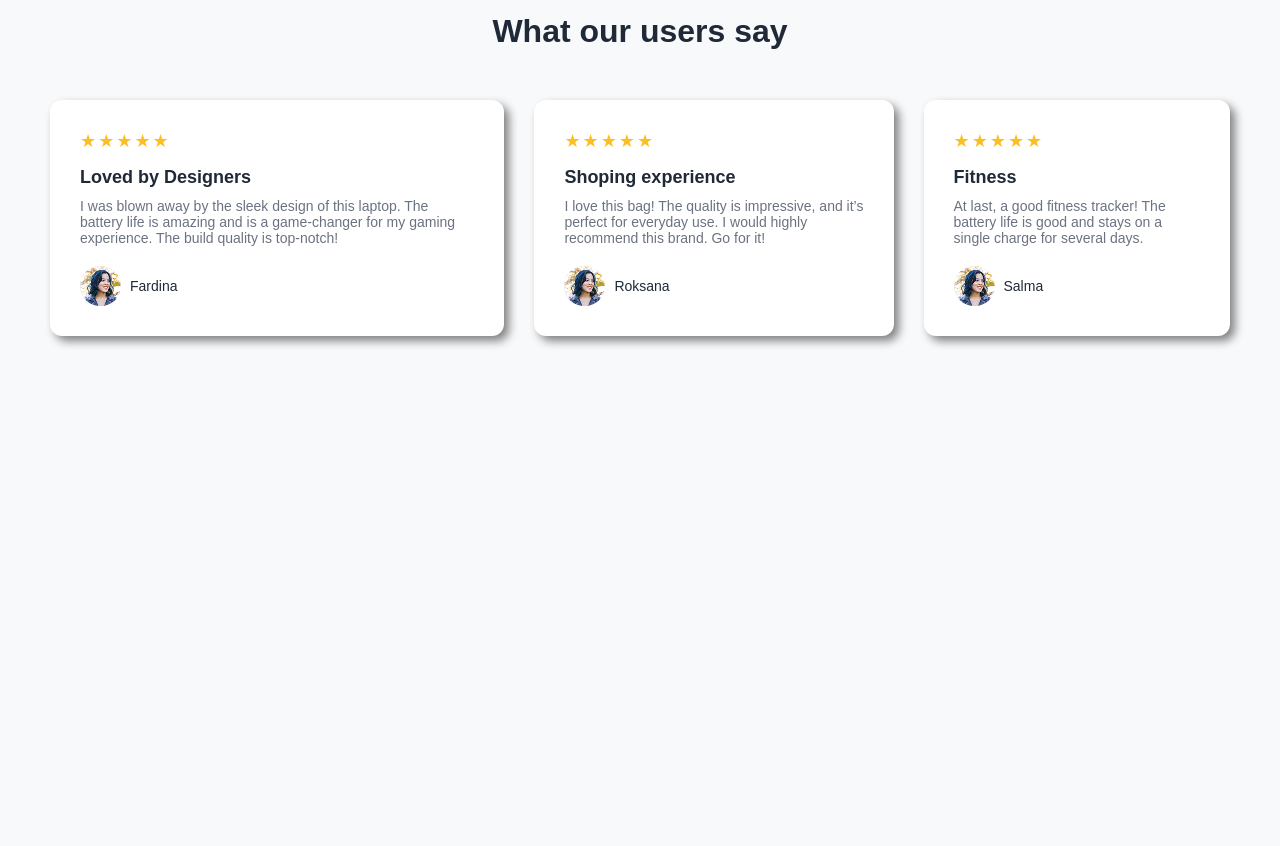
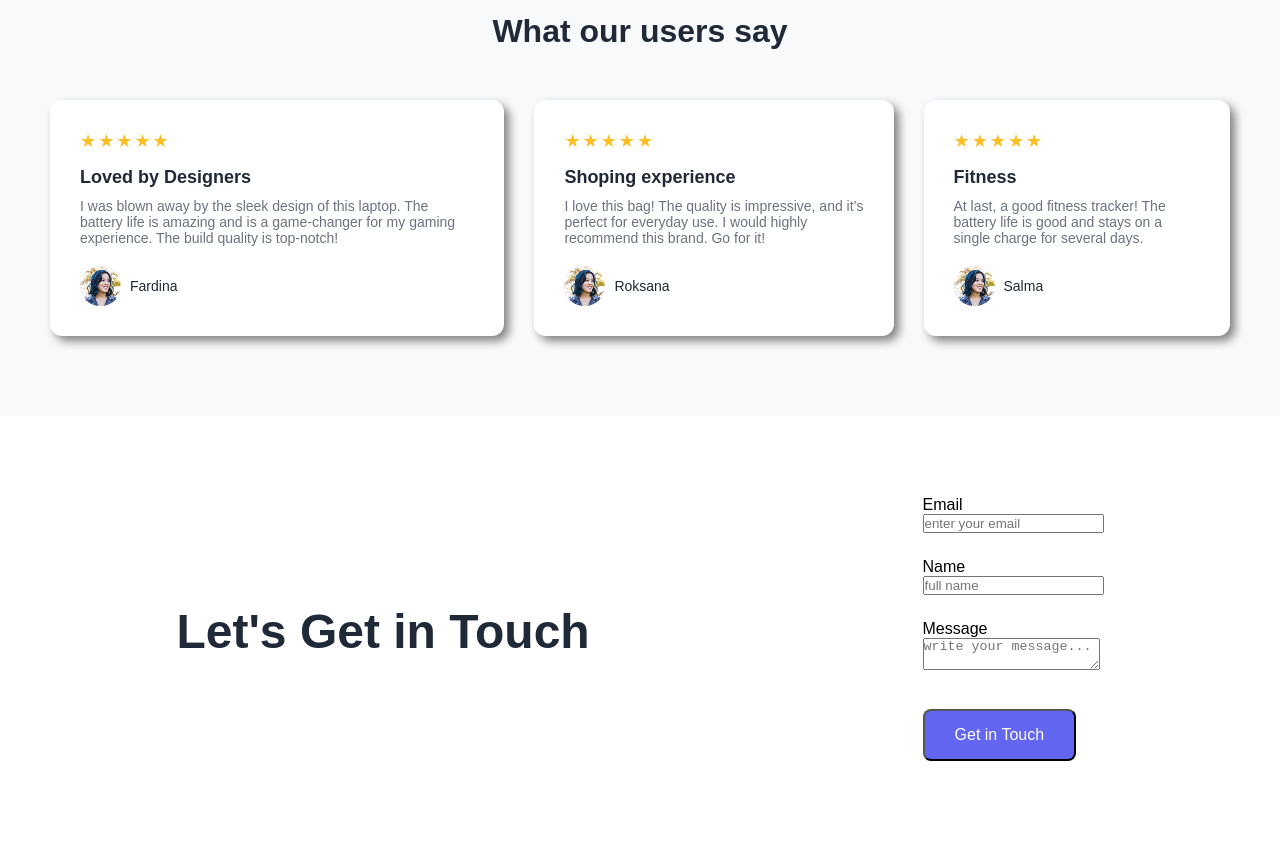
Before and after one commit to zubaer-developer/B12A01-landing-launchpad, a plain HTML site: page index.html in a window 1280 px wide. Shown: the part 1327-2173 px from the top of the page. Before the commit the page ends 1743 px from the top, so only its background shows below. Drawn offline with Linux system fonts and the light colour scheme.

Commit message:
Lets Get In Touch Section Design

```diff
--- a/index.html
+++ b/index.html
@@ -143,5 +143,37 @@
         </div>
       </div>
     </section>
+
+    <section class="contact-section">
+      <div class="contact-container">
+        <div class="contact-left">
+          <h2>Let's Get in Touch</h2>
+        </div>
+
+        <div class="contact-right">
+          <form class="contact-form">
+            <div class="form-group">
+              <label style="display: block" for="email">Email</label>
+              <input type="email" id="email" placeholder="enter your email" />
+            </div>
+
+            <div class="form-group">
+              <label style="display: block" for="name">Name</label>
+              <input type="text" id="name" placeholder="full name" />
+            </div>
+
+            <div class="form-group">
+              <label style="display: block" for="textarea">Message</label>
+              <textarea
+                id="textarea"
+                placeholder="write your message..."
+              ></textarea>
+            </div>
+
+            <button type="submit" class="contact-btn">Get in Touch</button>
+          </form>
+        </div>
+      </div>
+    </section>
   </body>
 </html>
--- a/styles/style.css
+++ b/styles/style.css
@@ -234,3 +234,48 @@ body {
   font-weight: 500;
   color: #1f2937;
 }
+
+.contact-section {
+  background-color: white;
+  padding: 80px 50px;
+}
+
+.contact-container {
+  display: flex;
+  align-items: center;
+  justify-content: space-around;
+  margin: 0 auto;
+  gap: 80px;
+}
+
+.contact-left h2 {
+  font-size: 48px;
+  font-weight: bold;
+  color: #1f2937;
+}
+
+.contact-form {
+  display: flex;
+  gap: 20px;
+  display: block;
+  margin-bottom: 5px;
+}
+
+.form-group {
+  display: block;
+  margin-bottom: 25px;
+}
+
+.contact-btn {
+  background-color: #6366f1;
+  color: white;
+  padding: 15px 30px;
+  border-radius: 8px;
+  cursor: pointer;
+  font-size: 16px;
+  margin-top: 10px;
+}
+
+.contact-btn:hover {
+  background-color: #5855eb;
+}
```
